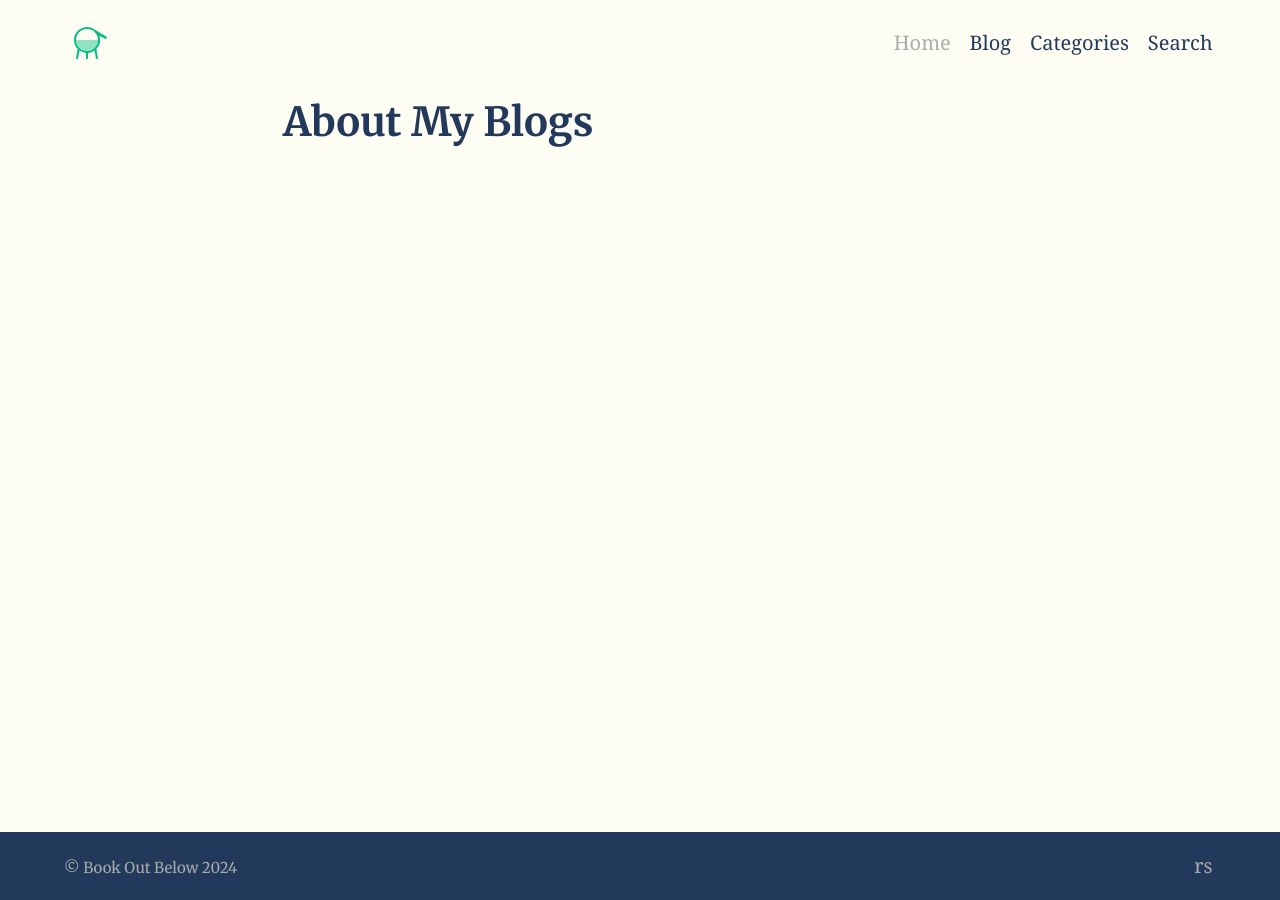
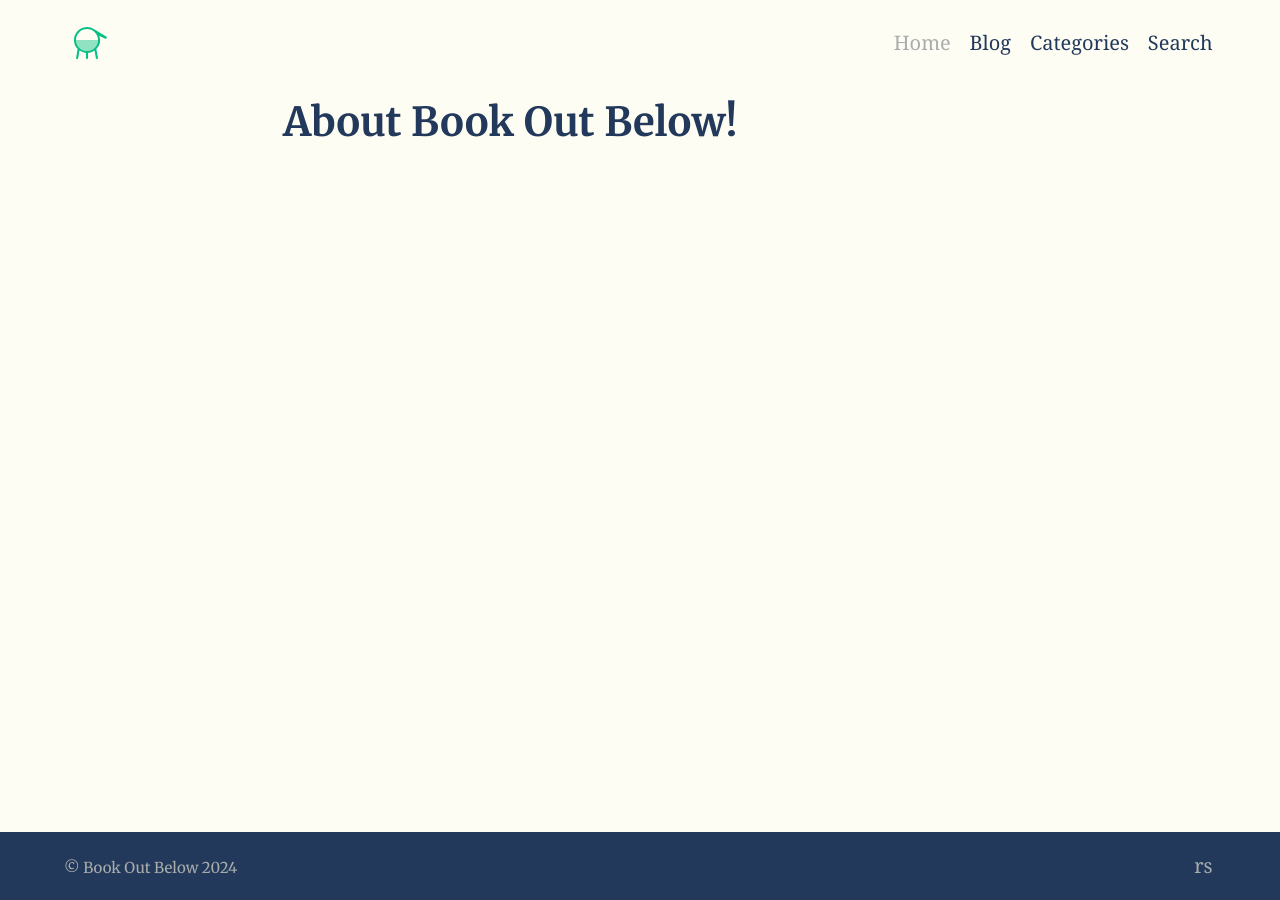
Before and after one commit to worldofrs/myblogs, a Jekyll site: the page built from index.md, in a window 1280 px wide. Built offline with Jekyll 4.4.1, drawn with Linux system fonts in a browser that asks for light colours.

Commit message:
changing blog name

```diff
--- a/index.md
+++ b/index.md
@@ -1,8 +1,8 @@
 ---
-title: About My Blogs
+title: About Book Out Below!
 feature_text: |
-  ## My Blogs
+  ## Book Out Below!
   A Jekyll boilerplate theme designed to be a starting point for any Jekyll website
 feature_image:
-excerpt: "My Blogs"
+excerpt: "Book Out Below!"
 ---
```
